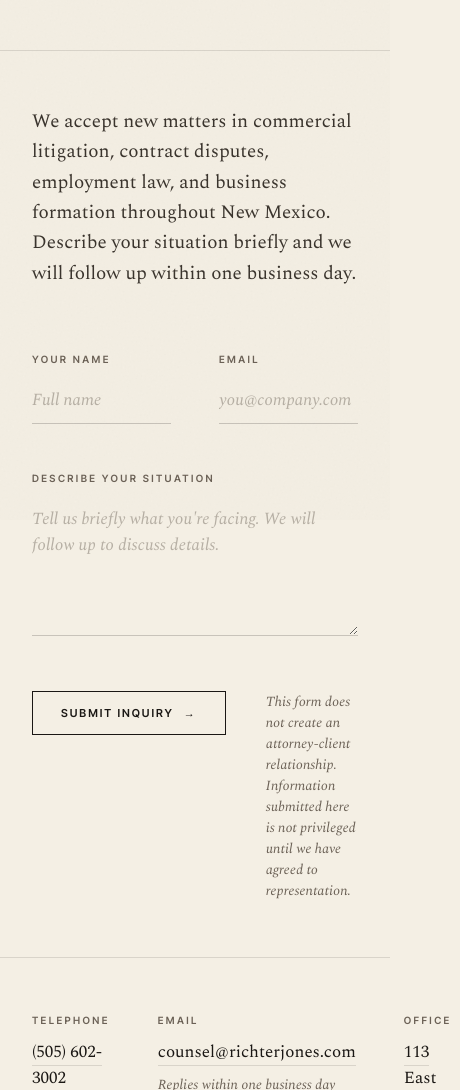
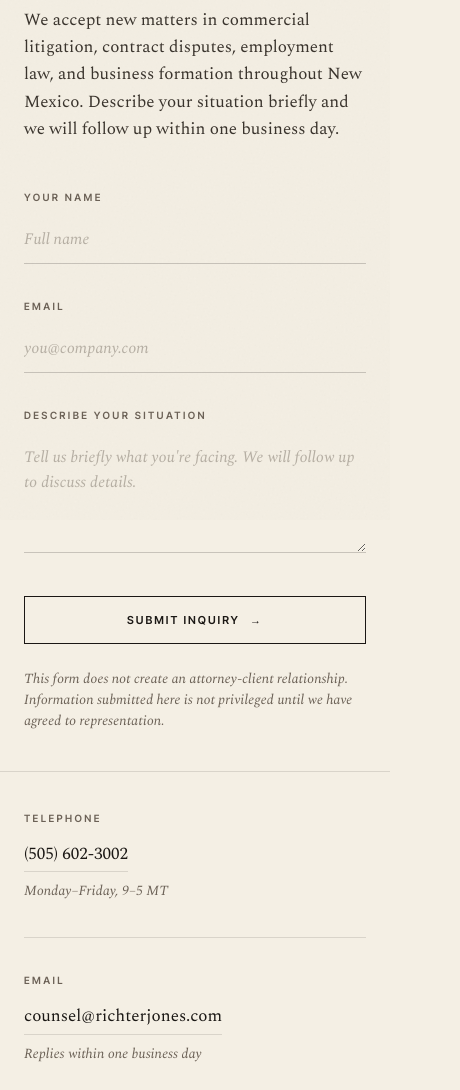
Before and after one commit to PlasmaLemur88/richter-jones-site, a plain HTML site: page public/contact.html in a window 390 px wide. Shown: the part 324-1414 px from the top of the page, 460 px wide, since content can reach past the window. Drawn offline with nearby package versions, Linux system fonts and the light colour scheme.

Commit message:
Update contact page with improved mobile layout
Co-Authored-By: Claude Opus 4.5 <noreply@anthropic.com>

```diff
--- a/public/contact.html
+++ b/public/contact.html
@@ -325,6 +325,83 @@ footer .inner {
   font-size: 11px;
   color: rgba(244, 239, 228, 0.35);
 }
+/* ============ RESPONSIVE ============ */
+@media (max-width: 768px) {
+  nav .inner { padding: 16px 20px; }
+  nav ul { gap: 20px; }
+  nav a.navlink { font-size: 11px; letter-spacing: 0.1em; }
+
+  .wrap { padding: 0 24px; }
+
+  .page-header { padding: 72px 0 52px; }
+  .page-header h1 { font-size: 36px; }
+
+  .intro { padding: 40px 0 0; }
+  .intro p { font-size: 17px; }
+
+  .inquiry { padding: 48px 0 40px; }
+
+  .form-row {
+    grid-template-columns: 1fr;
+    gap: 36px;
+    margin-bottom: 36px;
+  }
+
+  .field-full { margin-bottom: 36px; }
+
+  .field input,
+  .field textarea {
+    font-size: 16px; /* prevents iOS zoom on focus */
+    padding: 12px 0;
+  }
+
+  .field textarea { min-height: 120px; }
+
+  .form-footer {
+    flex-direction: column;
+    gap: 24px;
+  }
+
+  .submit-btn {
+    width: 100%;
+    justify-content: center;
+    padding: 16px 28px;
+    min-height: 48px;
+  }
+
+  .form-disclaimer { max-width: 100%; }
+
+  .divider { margin: 0 24px; }
+
+  .contact-info { padding: 40px 0 72px; }
+
+  .contact-grid {
+    grid-template-columns: 1fr;
+    gap: 36px;
+  }
+
+  .contact-block .block-value a {
+    display: inline-block;
+    padding: 4px 0;
+  }
+
+  .contact-block + .contact-block {
+    padding-top: 36px;
+    border-top: 1px solid var(--rule);
+  }
+}
+
+@media (max-width: 420px) {
+  nav .inner { flex-direction: column; gap: 12px; align-items: flex-start; }
+  nav ul { gap: 18px; }
+  .page-header { padding: 56px 0 40px; }
+  .page-header h1 { font-size: 30px; }
+  .page-header .label { font-size: 10px; }
+}
+
+@media (prefers-reduced-motion: reduce) {
+  *, *::before, *::after { animation: none !important; transition: none !important; }
+}
 </style>
 </head>
 <body>
```
